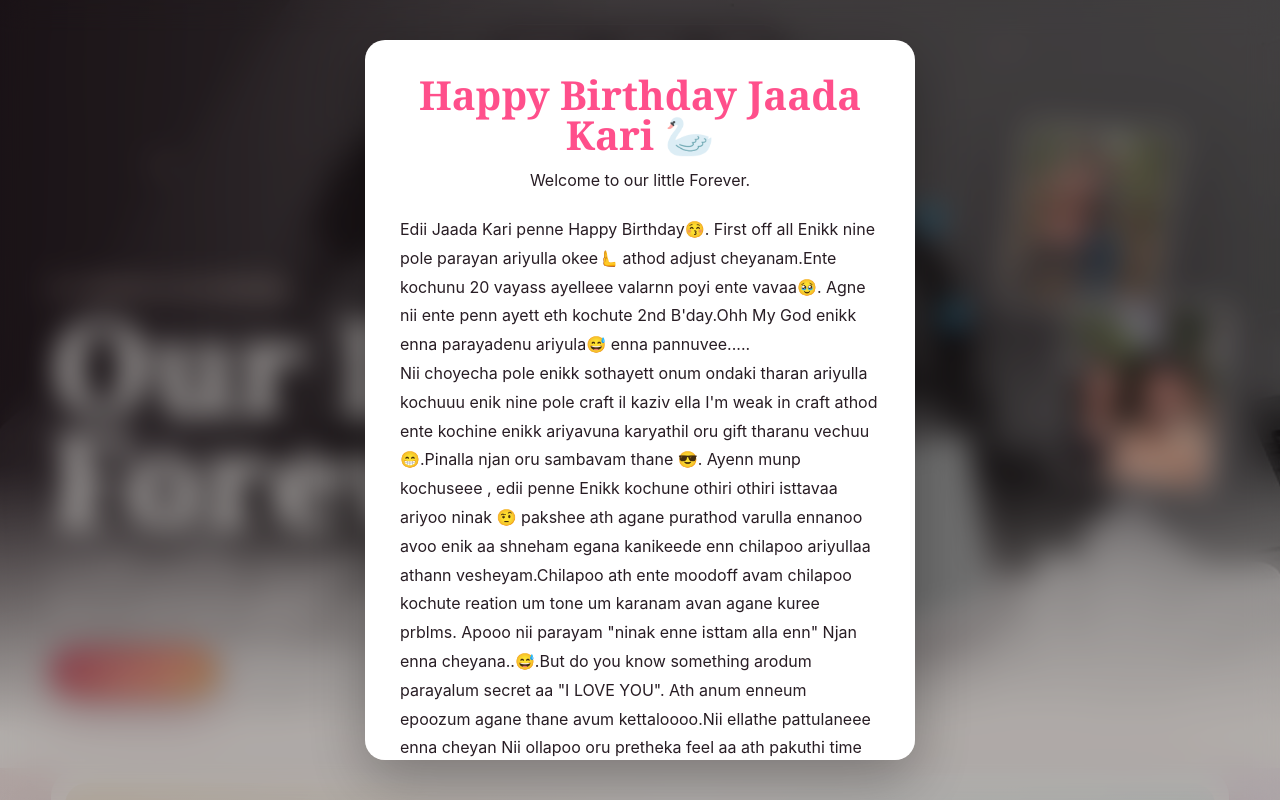
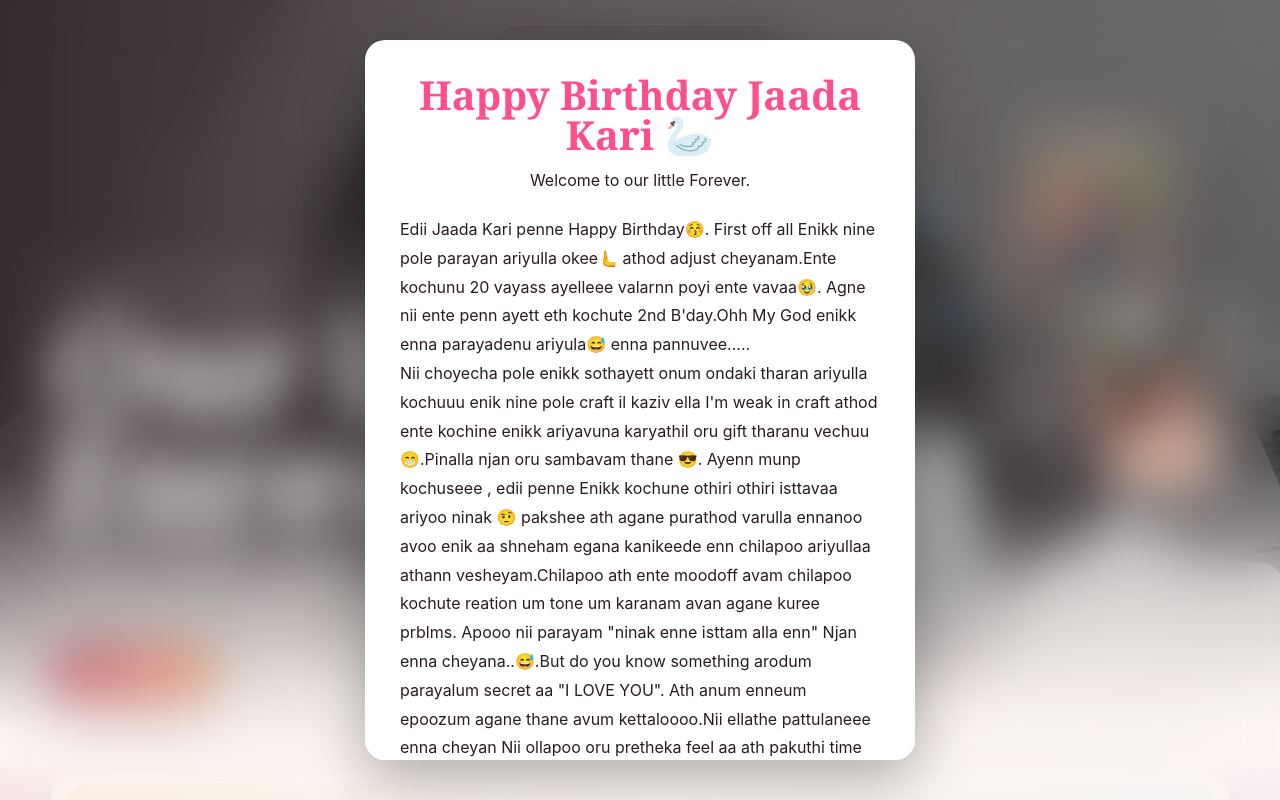
Before and after one commit to alex-renny/For_Web, a React (Vite) app: page / in a window 1280 px wide. Shown: the top 800 px of the page. Built offline with nearby package versions, Linux system fonts and the light colour scheme; grey boxes are pictures that could not be loaded.

Commit message:
Blur filter fixed

```diff
--- a/src/styles.css
+++ b/src/styles.css
@@ -51,16 +51,11 @@ main {
 }
 .popupOverlay {
     position: fixed;
-    top: 0;
-    left: 0;
-    width: 100vw;
-    height: 100vh;
+    inset: 0;
 
-    /* Fix: Increase background opacity for better cross-browser support */
-    background: rgba(0, 0, 0, 0.3);
+    background: rgba(255, 255, 255, 0.08);
 
-    /* Fix: Add multiple backdrop-filter declarations for better browser support */
-    backdrop-filter: blur(15px);
+    backdrop-filter: blur(25px);
     -webkit-backdrop-filter: blur(15px);
 
     z-index: 999999;
@@ -68,6 +63,10 @@ main {
     display: flex;
     justify-content: center;
     align-items: center;
+
+    /* 🔥 IMPORTANT FIX */
+    transform: translateZ(0);
+    will-change: backdrop-filter;
 }
 
 .popupBox {
```
